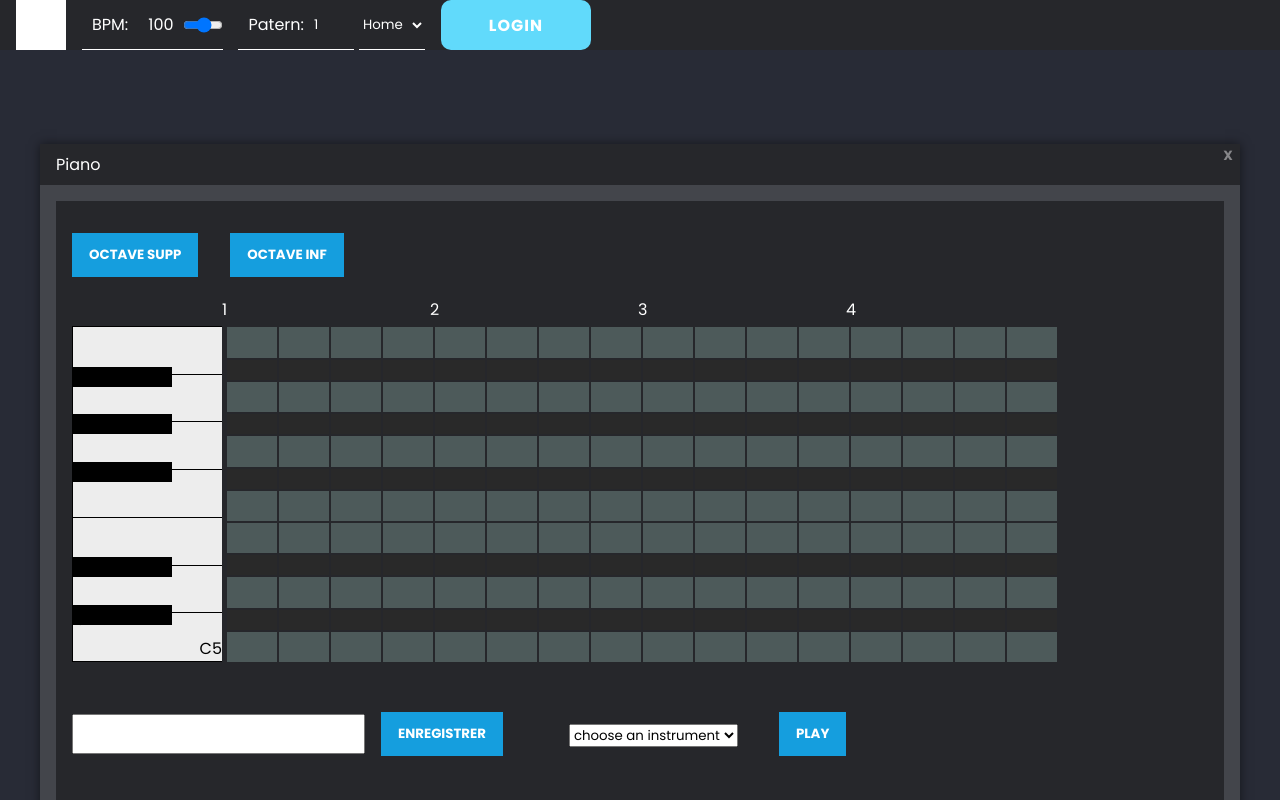
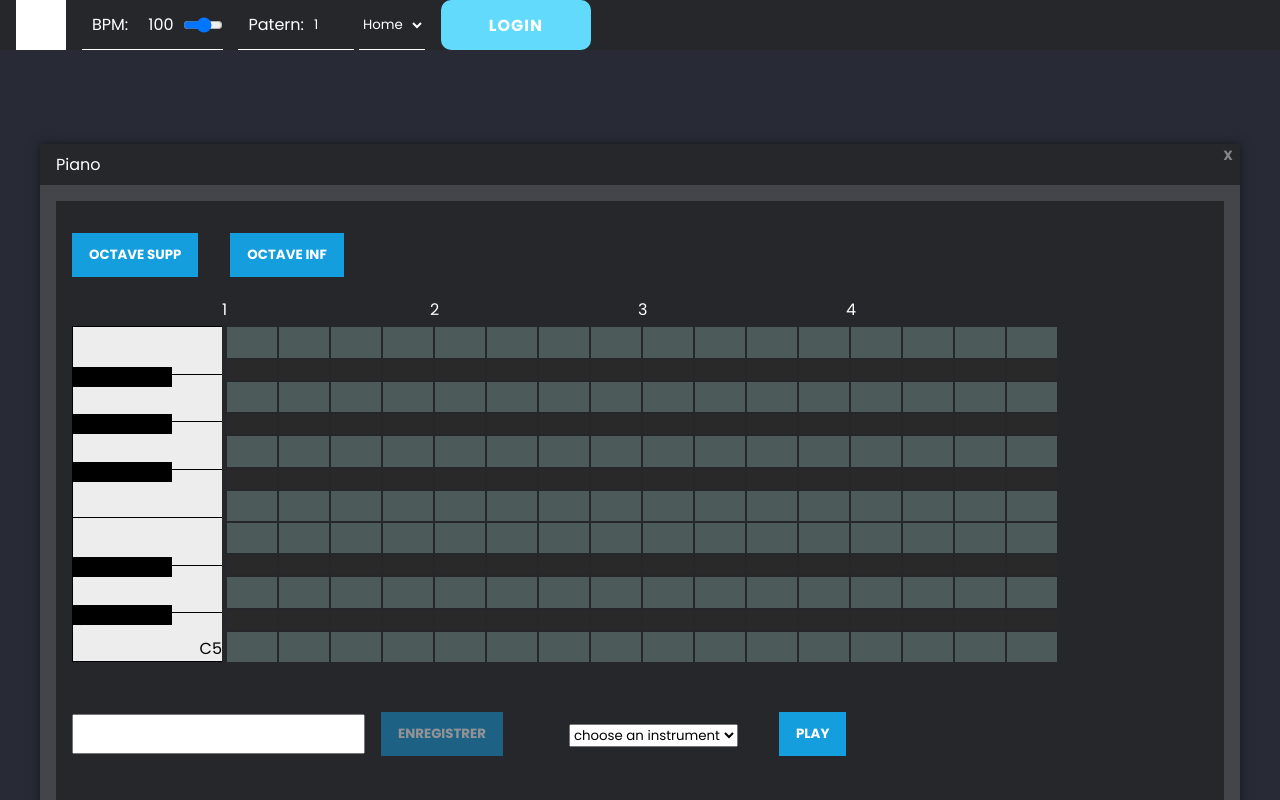
Before and after one commit to Procaillass/JamRacker, a React (Create React App) app: page / in a window 1280 px wide. Shown: the top 800 px of the page. Built offline with nearby package versions, Linux system fonts and the light colour scheme.

Commit message:
fix bug piano roll

```diff
--- a/src/Components/PianoRoll/PianoRoll.js
+++ b/src/Components/PianoRoll/PianoRoll.js
@@ -38,6 +38,7 @@ export default function PianoRoll() {
   const [octLength, setoctLength] = useState([5]);
   const title = createRef();
   const [currentStep, setCurrentStep] = useState(0);
+  const [isRecorded,setIsRecorded] = useState(false);
 
   /*
   * --------------
@@ -81,7 +82,10 @@ export default function PianoRoll() {
   //   })
 
   // }
+  const changeIsRecorded = () => {
+    setIsRecorded(true);
 
+  }
   const SavePatern = (ev) => {
     ev.preventDefault();
     const titleValue = title.current.value
@@ -155,10 +159,10 @@ export default function PianoRoll() {
           <div className="piano__controls">
             <form onSubmit={SavePatern}>
               <input className="roll-patern-title" ref={title} />
-              <button className="roll-save-patern">Enregistrer</button>
+              <button className="roll-save-patern" disabled={!isRecorded}>Enregistrer</button>
             </form>
             <Instrument dataTracks={dataPiano} />
-            <Play  src={src} setSrc={setSrc} dataTracks={dataPiano} instrument={dataInstrument} handleCurrentStep={handleCurrentStep} />
+            <Play  src={src} setSrc={setSrc} dataTracks={dataPiano} changeIsRecorded={changeIsRecorded} instrument={dataInstrument} handleCurrentStep={handleCurrentStep} />
           </div>
         </div>
       </div>
```
